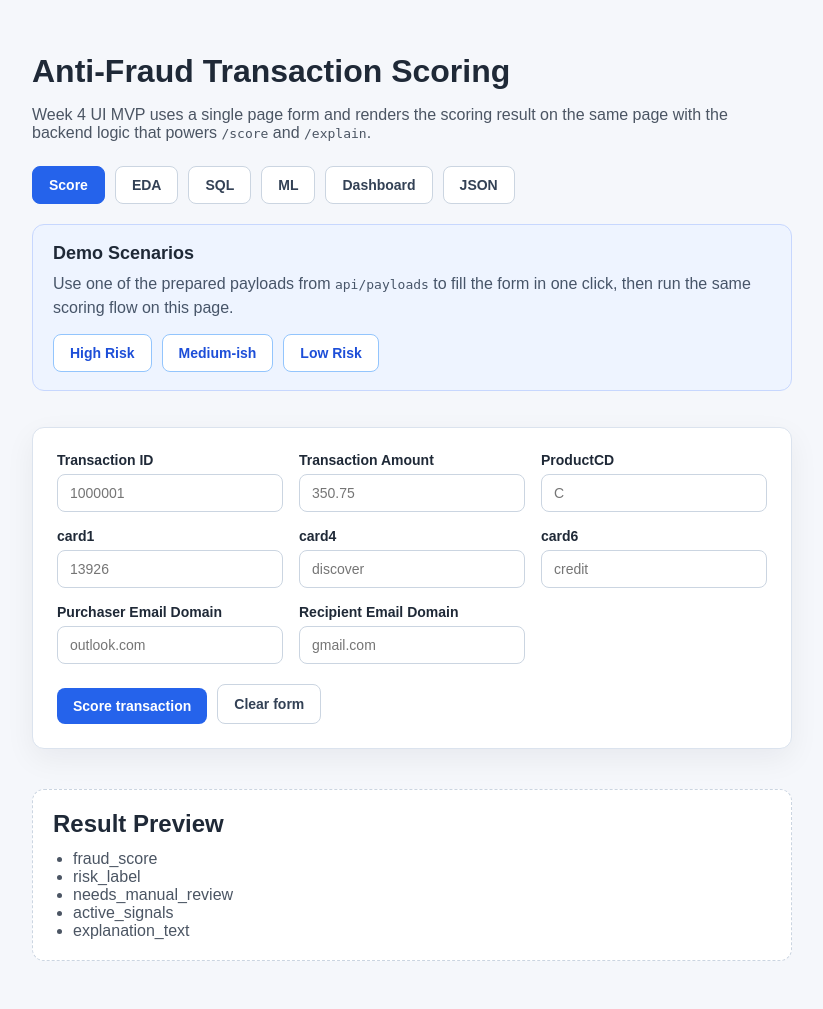
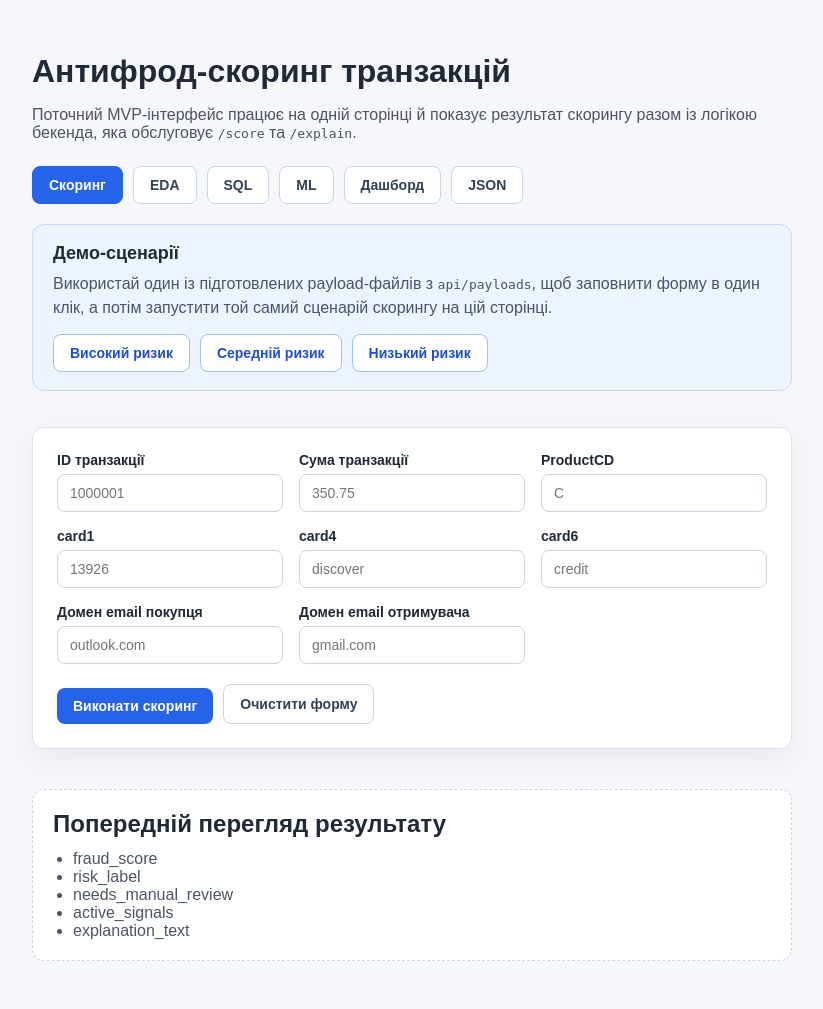
Before and after one commit to drhtka/anti_fraud_analytics_platform, a FastAPI app: page / in a window 1280 px wide. Shown: the whole page, without its empty margins (228-1051 px from the left). Run offline with FastAPI, Linux system fonts and the light colour scheme.

Commit message:
translate current FastAPI UI to Ukrainian

```diff
--- a/api/app.py
+++ b/api/app.py
@@ -73,9 +73,9 @@ def build_score_request(form_data: dict[str, str]) -> ScoreRequest:
 
 def load_demo_payloads() -> list[dict[str, object]]:
     payload_specs = [
-        ("High Risk", "high_risk.json"),
-        ("Medium-ish", "medium_ish.json"),
-        ("Low Risk", "low_risk.json"),
+        ("Високий ризик", "high_risk.json"),
+        ("Середній ризик", "medium_ish.json"),
+        ("Низький ризик", "low_risk.json"),
     ]
     demo_payloads: list[dict[str, object]] = []
 
@@ -117,9 +117,9 @@ def index(request: Request) -> HTMLResponse:
             )
             if not score_evidence_blocks:
                 score_evidence_note = (
-                    "Current MVP evidence blocks cover ProductCD, email domains, "
-                    "and amount anomalies. This request did not trigger one of "
-                    "those supported table-backed signals."
+                    "Поточні MVP-блоки підтвердження покривають ProductCD, "
+                    "email-домени та аномалії суми. Цей запит не активував "
+                    "один із підтриманих сигналів із табличним підтвердженням."
                 )
             score_result_json = score_result.model_dump(mode="json")
             explain_result_json = explain_result.model_dump(mode="json")
@@ -132,7 +132,7 @@ def index(request: Request) -> HTMLResponse:
         request=request,
         name="index.html",
         context={
-            "page_title": "Anti-Fraud Analytics Platform",
+            "page_title": "Антифрод аналітика та скоринг",
             "form_data": form_data,
             "score_result": score_result,
             "explain_result": explain_result,
--- a/static/js/index.js
+++ b/static/js/index.js
@@ -29,8 +29,8 @@ async function ensureScreenLoaded(screenName) {
     screen.dataset.loaded = 'loading';
     screen.innerHTML = `
         <article class="content-card deferred-card">
-            <h2>Loading</h2>
-            <p class="deferred-hint">Rendering ${screenName.toUpperCase()} content...</p>
+            <h2>Завантаження</h2>
+            <p class="deferred-hint">Рендеримо вміст розділу ${screenName.toUpperCase()}...</p>
         </article>
     `;
 
@@ -51,8 +51,8 @@ async function ensureScreenLoaded(screenName) {
         screen.dataset.loaded = 'error';
         screen.innerHTML = `
             <article class="content-card deferred-card">
-                <h2>Load Error</h2>
-                <p class="deferred-hint">Could not load ${screenName.toUpperCase()} content.</p>
+                <h2>Помилка завантаження</h2>
+                <p class="deferred-hint">Не вдалося завантажити вміст розділу ${screenName.toUpperCase()}.</p>
             </article>
         `;
     }
--- a/templates/index.html
+++ b/templates/index.html
@@ -1,5 +1,5 @@
 <!doctype html>
-<html lang="en">
+<html lang="uk">
     <head>
         <meta charset="UTF-8" />
         <meta name="viewport" content="width=device-width, initial-scale=1.0" />
@@ -11,19 +11,19 @@
     </head>
     <body>
         <main>
-            <h1>Anti-Fraud Transaction Scoring</h1>
+            <h1>Антифрод-скоринг транзакцій</h1>
             <p class="intro">
-                Week 4 UI MVP uses a single page form and renders the scoring
-                result on the same page with the backend logic that powers
-                <code>/score</code> and <code>/explain</code>.
+                Поточний MVP-інтерфейс працює на одній сторінці й показує
+                результат скорингу разом із логікою бекенда, яка обслуговує
+                <code>/score</code> та <code>/explain</code>.
             </p>
-            <nav class="screen-nav" aria-label="Main sections">
+            <nav class="screen-nav" aria-label="Основні розділи">
                 <button
                     type="button"
                     class="screen-tab is-active"
                     data-screen-target="score"
                 >
-                    Score
+                    Скоринг
                 </button>
                 <button
                     type="button"
@@ -51,7 +51,7 @@
                     class="screen-tab"
                     data-screen-target="dashboard"
                 >
-                    Dashboard
+                    Дашборд
                 </button>
                 <button
                     type="button"
--- a/templates/partials/_dashboard_screen_placeholder.html
+++ b/templates/partials/_dashboard_screen_placeholder.html
@@ -6,11 +6,11 @@
     hidden
 >
     <article class="content-card deferred-card">
-        <h2>Dashboard</h2>
+        <h2>Дашборд</h2>
         <p>
-            This screen embeds the external Looker Studio BI dashboard only when
-            you open the tab.
+            Цей екран вбудовує зовнішній BI-дашборд з Looker Studio лише тоді,
+            коли ти відкриваєш вкладку.
         </p>
-        <p class="deferred-hint">Open the tab to load the embedded dashboard.</p>
+        <p class="deferred-hint">Відкрий вкладку, щоб завантажити вбудований дашборд.</p>
     </article>
 </section>
--- a/templates/partials/_eda_screen_placeholder.html
+++ b/templates/partials/_eda_screen_placeholder.html
@@ -6,11 +6,11 @@
     hidden
 >
     <article class="content-card deferred-card">
-        <h2>EDA Insights</h2>
+        <h2>EDA-інсайти</h2>
         <p>
-            This screen loads live summary tables and charts from
-            <code>data/raw/</code> only when you open the EDA tab.
+            Цей екран завантажує живі зведені таблиці та графіки з
+            <code>data/raw/</code> лише тоді, коли ти відкриваєш вкладку EDA.
         </p>
-        <p class="deferred-hint">Open the tab to load the analysis.</p>
+        <p class="deferred-hint">Відкрий вкладку, щоб завантажити аналіз.</p>
     </article>
 </section>
--- a/templates/partials/_json_screen.html
+++ b/templates/partials/_json_screen.html
@@ -1,26 +1,26 @@
 <section class="screen" data-screen-name="json" hidden>
     <article class="content-card">
-        <h2>Raw API Output</h2>
+        <h2>Сирий вивід API</h2>
         <p>
-            This screen keeps the technical API view next to the human-readable
-            scoring demo.
+            Цей екран тримає технічний вигляд API поруч із людиночитаним
+            демо-скорингом.
         </p>
 
-        <h3>/score Response</h3>
+        <h3>Відповідь /score</h3>
         {% if score_result_json %}
         <pre class="json-block"><code>{{ score_result_json | tojson(indent=2) }}</code></pre>
         {% else %}
         <pre class="json-block"><code>{
-  "message": "Run Score transaction to see the raw /score response here."
+  "message": "Виконай скоринг, щоб побачити тут сирий вивід /score."
 }</code></pre>
         {% endif %}
 
-        <h3>/explain Response</h3>
+        <h3>Відповідь /explain</h3>
         {% if explain_result_json %}
         <pre class="json-block"><code>{{ explain_result_json | tojson(indent=2) }}</code></pre>
         {% else %}
         <pre class="json-block"><code>{
-  "message": "Run Score transaction to see the raw /explain response here."
+  "message": "Виконай скоринг, щоб побачити тут сирий вивід /explain."
 }</code></pre>
         {% endif %}
     </article>
--- a/templates/partials/_ml_screen_placeholder.html
+++ b/templates/partials/_ml_screen_placeholder.html
@@ -6,11 +6,11 @@
     hidden
 >
     <article class="content-card deferred-card">
-        <h2>ML Comparison</h2>
+        <h2>Порівняння ML-моделей</h2>
         <p>
-            This screen loads the Week 3 model comparison story from
+            Цей екран завантажує історію порівняння моделей з Week 3 із
             <code>05_model_comparison.ipynb</code>.
         </p>
-        <p class="deferred-hint">Open the tab to load the trained model comparison.</p>
+        <p class="deferred-hint">Відкрий вкладку, щоб завантажити порівняння моделей.</p>
     </article>
 </section>
--- a/templates/partials/_score_screen.html
+++ b/templates/partials/_score_screen.html
@@ -1,10 +1,10 @@
 <section class="screen" data-screen-name="score">
     <section class="demo-actions">
-        <h2>Demo Scenarios</h2>
+        <h2>Демо-сценарії</h2>
         <p>
-            Use one of the prepared payloads from <code>api/payloads</code> to
-            fill the form in one click, then run the same scoring flow on this
-            page.
+            Використай один із підготовлених payload-файлів з
+            <code>api/payloads</code>, щоб заповнити форму в один клік, а потім
+            запустити той самий сценарій скорингу на цій сторінці.
         </p>
         <div class="demo-buttons">
             {% for demo_payload in demo_payloads %}
@@ -22,7 +22,7 @@
     <form method="get" action="/" id="transaction-form">
         <div class="grid">
             <label>
-                Transaction ID
+                ID транзакції
                 <input
                     type="number"
                     name="transaction_id"
@@ -32,7 +32,7 @@
             </label>
 
             <label>
-                Transaction Amount
+                Сума транзакції
                 <input
                     type="number"
                     step="0.01"
@@ -87,7 +87,7 @@
             </label>
 
             <label>
-                Purchaser Email Domain
+                Домен email покупця
                 <input
                     type="text"
                     name="p_emaildomain"
@@ -97,7 +97,7 @@
             </label>
 
             <label>
-                Recipient Email Domain
+                Домен email отримувача
                 <input
                     type="text"
                     name="r_emaildomain"
@@ -108,9 +108,9 @@
         </div>
 
         <div class="form-actions">
-            <button type="submit" class="submit-button">Score transaction</button>
+            <button type="submit" class="submit-button">Виконати скоринг</button>
             <button type="button" class="secondary-button" id="clear-form">
-                Clear form
+                Очистити форму
             </button>
         </div>
     </form>
@@ -123,10 +123,12 @@
     <section class="results">
         <article class="result-card">
             <div class="result-header">
-                <h2>Score Result</h2>
+                <h2>Результат скорингу</h2>
                 <div class="result-badges">
                     <span class="badge badge-{{ score_result.risk_label }}">
-                        {{ score_result.risk_label | upper }} RISK
+                        {% if score_result.risk_label == "high" %}ВИСОКИЙ{% elif
+                        score_result.risk_label == "medium" %}СЕРЕДНІЙ{% else
+                        %}НИЗЬКИЙ{% endif %} РИЗИК
                     </span>
                 </div>
             </div>
@@ -134,9 +136,9 @@
             <div
                 class="review-banner {% if score_result.needs_manual_review %}review-yes{% else %}review-no{% endif %}"
             >
-                {% if score_result.needs_manual_review %} Manual review is
-                required for this transaction. {% else %} Manual review is not
-                required for this transaction. {% endif %}
+                {% if score_result.needs_manual_review %} Для цієї транзакції
+                потрібна ручна перевірка. {% else %} Для цієї транзакції ручна
+                перевірка не потрібна. {% endif %}
             </div>
 
             <div class="result-grid">
@@ -145,17 +147,21 @@
                     <span class="metric-value">{{ score_result.fraud_score }}</span>
                 </div>
                 <div class="metric">
-                    <span class="metric-label">Risk Label</span>
-                    <span class="metric-value">{{ score_result.risk_label }}</span>
+                    <span class="metric-label">Рівень ризику</span>
+                    <span class="metric-value"
+                        >{% if score_result.risk_label == "high" %}високий{% elif
+                        score_result.risk_label == "medium" %}середній{% else
+                        %}низький{% endif %}</span
+                    >
                 </div>
                 <div class="metric">
-                    <span class="metric-label">Manual Review</span>
+                    <span class="metric-label">Ручна перевірка</span>
                     <span class="metric-value"
                         >{{ score_result.needs_manual_review }}</span
                     >
                 </div>
                 <div class="metric">
-                    <span class="metric-label">Threshold Used</span>
+                    <span class="metric-label">Поріг рішення</span>
                     <span class="metric-value"
                         >{{ score_result.threshold_used }}</span
                     >
@@ -164,18 +170,18 @@
 
             <div class="meta-grid">
                 <div class="metric">
-                    <span class="metric-label">Model Name</span>
+                    <span class="metric-label">Назва моделі</span>
                     <span class="metric-value">{{ score_result.model_name }}</span>
                 </div>
                 <div class="metric">
-                    <span class="metric-label">Model Version</span>
+                    <span class="metric-label">Версія моделі</span>
                     <span class="metric-value"
                         >{{ score_result.model_version }}</span
                     >
                 </div>
             </div>
 
-            <h3>Active Signals</h3>
+            <h3>Активні сигнали</h3>
             <ul class="signals-list">
                 {% for signal in score_result.active_signals %}
                 <li class="signal-pill">{{ signal }}</li>
@@ -184,12 +190,12 @@
         </article>
 
         <article class="result-card">
-            <h2>Risk Explanation</h2>
+            <h2>Пояснення ризику</h2>
             <div class="explanation-callout">
                 <p>{{ explain_result.explanation_text }}</p>
             </div>
 
-            <h3>Explanation Points</h3>
+            <h3>Ключові пояснення</h3>
             <ol>
                 {% for point in explain_result.explanation_points %}
                 <li>{{ point }}</li>
@@ -198,10 +204,10 @@
         </article>
 
         <article class="result-card">
-            <h2>Evidence From Raw Tables</h2>
+            <h2>Підтвердження з сирих таблиць</h2>
             <p class="evidence-intro">
-                These blocks connect the current scoring result with live
-                evidence from <code>data/raw/train_transaction.csv</code>.
+                Ці блоки пов'язують поточний результат скорингу з живими
+                підтвердженнями з <code>data/raw/train_transaction.csv</code>.
             </p>
 
             {% if score_evidence_blocks %}
@@ -228,7 +234,7 @@
                     </div>
                     {% endif %} {% if block.business_note %}
                     <div class="takeaway-card">
-                        <span class="takeaway-label">Why It Matters</span>
+                        <span class="takeaway-label">Чому це важливо</span>
                         <p>{{ block.business_note }}</p>
                     </div>
                     {% endif %}
@@ -244,7 +250,7 @@
     </section>
     {% else %}
     <section class="placeholder">
-        <h2>Result Preview</h2>
+        <h2>Попередній перегляд результату</h2>
         <ul>
             <li>fraud_score</li>
             <li>risk_label</li>
--- a/templates/partials/_sql_screen_placeholder.html
+++ b/templates/partials/_sql_screen_placeholder.html
@@ -6,11 +6,11 @@
     hidden
 >
     <article class="content-card deferred-card">
-        <h2>SQL Findings</h2>
+        <h2>SQL-знахідки</h2>
         <p>
-            This screen runs the heavier SQL investigation blocks only when you
-            open the SQL tab.
+            Цей екран запускає важчі SQL-блоки дослідження лише тоді, коли ти
+            відкриваєш вкладку SQL.
         </p>
-        <p class="deferred-hint">Open the tab to load the result tables.</p>
+        <p class="deferred-hint">Відкрий вкладку, щоб завантажити таблиці результатів.</p>
     </article>
 </section>
```
Also changed, not shown: api/scoring.py (+22 -22 lines), api/ui_content/eda.py (+34 -34 lines), api/ui_content/evidence.py (+32 -32 lines), api/ui_content/ml.py (+23 -23 lines), api/ui_content/sql.py (+26 -26 lines), templates/partials/_dashboard_screen.html (+8 -8 lines), templates/partials/_eda_screen.html (+10 -10 lines), templates/partials/_ml_screen.html (+11 -11 lines), templates/partials/_sql_screen.html (+8 -8 lines).
